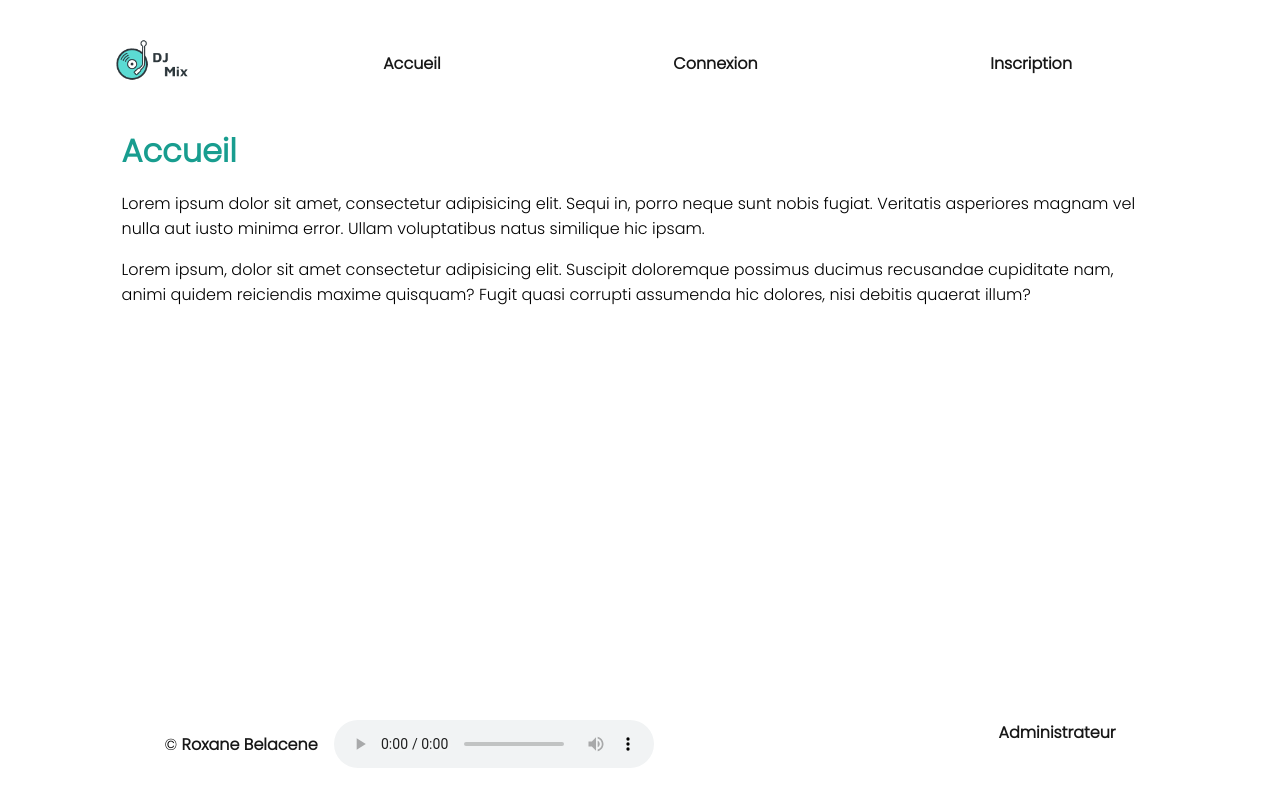
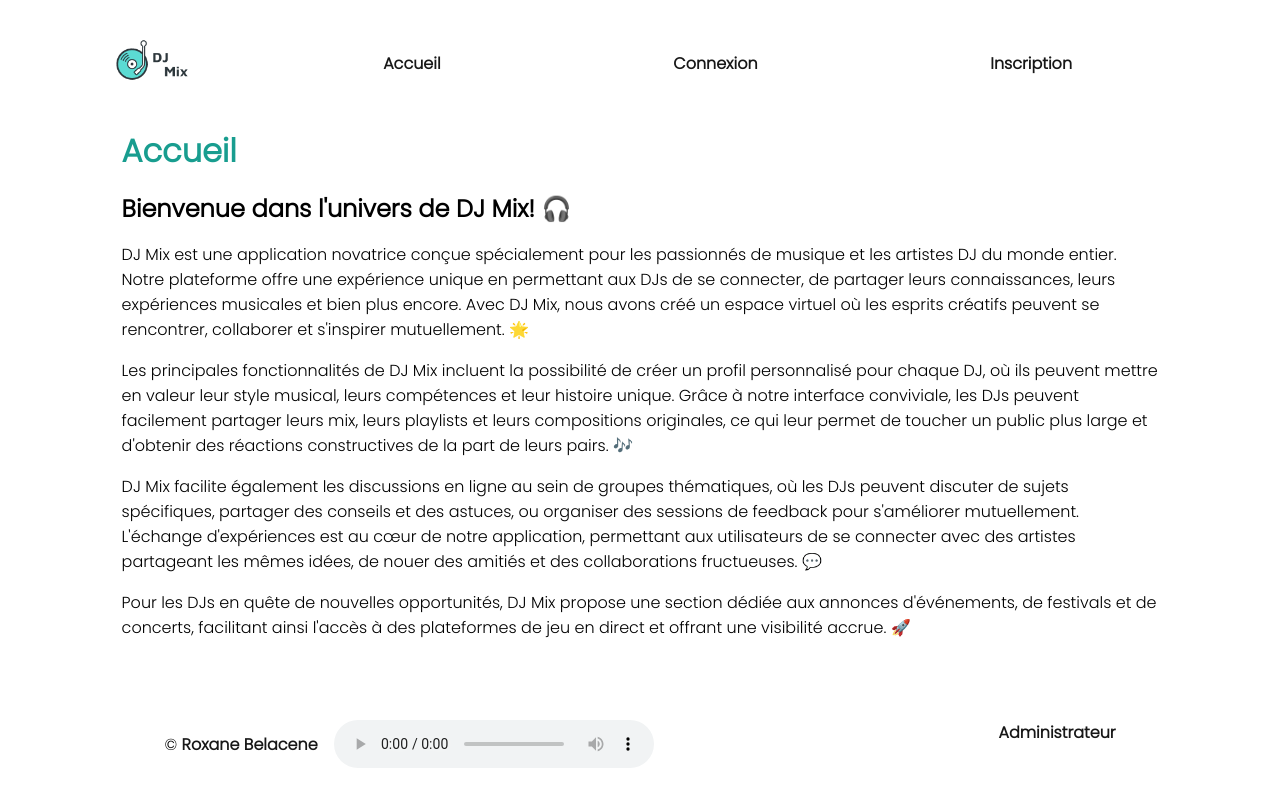
Before and after one commit to WildCodeSchool/2023-02-JS-RemoteFR-JSWizards-P3-Team-Hufflepuff, a React (Vite) app in the folder frontend/: page / in a window 1280 px wide. Built offline with nearby package versions, Linux system fonts and the light colour scheme.

Commit message:
add texte

```diff
--- a/frontend/src/pages/Contact.jsx
+++ b/frontend/src/pages/Contact.jsx
@@ -21,11 +21,8 @@ export default function Contact() {
   return (
     <div>
       <h1>Contact</h1>
-      <p>
-        Lorem ipsum dolor sit amet consectetur adipisicing elit. Quisquam,
-        quibusdam doloremque. Quisquam, quibusdam doloremque. Quisquam,
-        quibusdam doloremque.
-      </p>
+      <p>Contactez-nous pour toute question, suggestion ou collaboration !</p>
+      <p>Notre équipe vous répondra dans les plus brefs délais 🎵📧.</p>
       <form onSubmit={handleSubmit}>
         <Input
           type="email"
--- a/frontend/src/pages/Home.jsx
+++ b/frontend/src/pages/Home.jsx
@@ -2,16 +2,41 @@ export default function Home() {
   return (
     <main className="main">
       <h1>Accueil</h1>
+      <h2 style={{ marginTop: "1rem", marginBottom: "1rem" }}>
+        Bienvenue dans l'univers de DJ Mix! 🎧
+      </h2>
       <p>
-        Lorem ipsum dolor sit amet, consectetur adipisicing elit. Sequi in,
-        porro neque sunt nobis fugiat. Veritatis asperiores magnam vel nulla aut
-        iusto minima error. Ullam voluptatibus natus similique hic ipsam.
+        DJ Mix est une application novatrice conçue spécialement pour les
+        passionnés de musique et les artistes DJ du monde entier. Notre
+        plateforme offre une expérience unique en permettant aux DJs de se
+        connecter, de partager leurs connaissances, leurs expériences musicales
+        et bien plus encore. Avec DJ Mix, nous avons créé un espace virtuel où
+        les esprits créatifs peuvent se rencontrer, collaborer et s'inspirer
+        mutuellement. 🌟
       </p>
       <p>
-        Lorem ipsum, dolor sit amet consectetur adipisicing elit. Suscipit
-        doloremque possimus ducimus recusandae cupiditate nam, animi quidem
-        reiciendis maxime quisquam? Fugit quasi corrupti assumenda hic dolores,
-        nisi debitis quaerat illum?
+        Les principales fonctionnalités de DJ Mix incluent la possibilité de
+        créer un profil personnalisé pour chaque DJ, où ils peuvent mettre en
+        valeur leur style musical, leurs compétences et leur histoire unique.
+        Grâce à notre interface conviviale, les DJs peuvent facilement partager
+        leurs mix, leurs playlists et leurs compositions originales, ce qui leur
+        permet de toucher un public plus large et d'obtenir des réactions
+        constructives de la part de leurs pairs. 🎶
+      </p>
+      <p>
+        DJ Mix facilite également les discussions en ligne au sein de groupes
+        thématiques, où les DJs peuvent discuter de sujets spécifiques, partager
+        des conseils et des astuces, ou organiser des sessions de feedback pour
+        s'améliorer mutuellement. L'échange d'expériences est au cœur de notre
+        application, permettant aux utilisateurs de se connecter avec des
+        artistes partageant les mêmes idées, de nouer des amitiés et des
+        collaborations fructueuses. 💬
+      </p>
+      <p>
+        Pour les DJs en quête de nouvelles opportunités, DJ Mix propose une
+        section dédiée aux annonces d'événements, de festivals et de concerts,
+        facilitant ainsi l'accès à des plateformes de jeu en direct et offrant
+        une visibilité accrue. 🚀
       </p>
     </main>
   );
```
